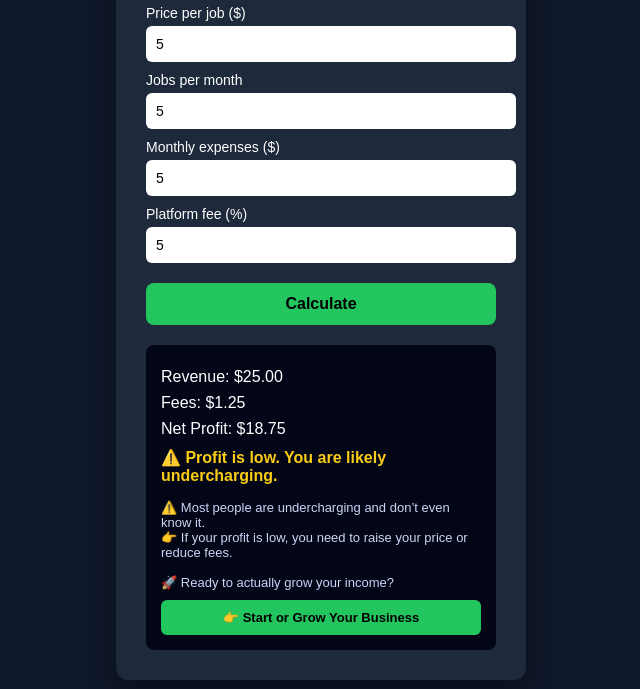
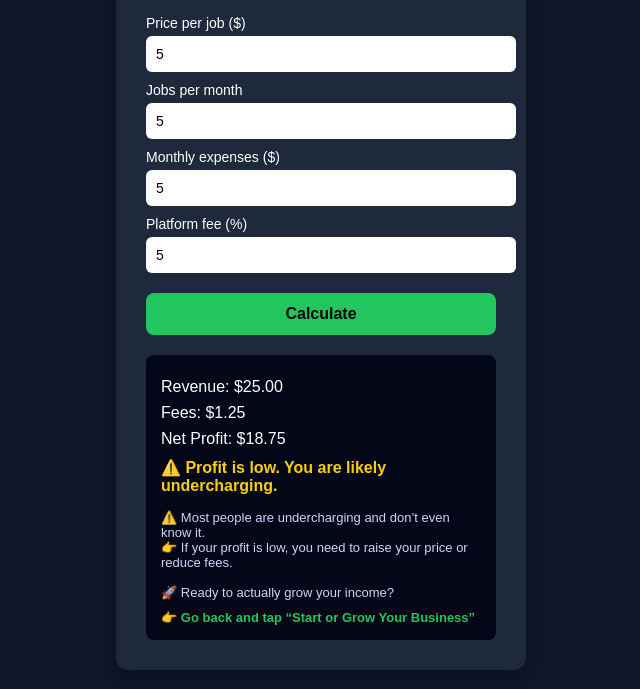
Before and after one commit to lholmes274-spec/profit-calculator, a plain HTML site: page index.html in a window 1280 px wide. Both pictures are taken after typing "5", "5", "5", "5" into the empty fields and a click on the button "Calculate". Shown: the part 111-800 px from the top of the page, without its empty margins (319-959 px from the left). Drawn offline with Linux system fonts and the light colour scheme.

Commit message:
Removed external link, improved CTA funnel

```diff
--- a/index.html
+++ b/index.html
@@ -96,21 +96,11 @@
       color: #cbd5f5;
     }
 
-    /* 🔥 Button-style CTA */
-    .cta a {
+    .cta strong {
       display: block;
       margin-top: 10px;
-      background: #22c55e;
-      color: #000;
-      padding: 10px;
-      border-radius: 6px;
-      text-align: center;
+      color: #22c55e;
       font-weight: bold;
-      text-decoration: none;
-    }
-
-    .cta a:hover {
-      background: #16a34a;
     }
   </style>
 </head>
@@ -142,15 +132,13 @@
 
     <div class="message" id="message"></div>
 
-    <!-- 💰 MONEY CTA SECTION -->
+    <!-- 💰 NON-CLICKABLE CTA -->
     <div class="cta">
       ⚠️ Most people are undercharging and don’t even know it.<br>
       👉 If your profit is low, you need to raise your price or reduce fees.<br><br>
 
       🚀 Ready to actually grow your income?<br>
-      <a href="https://prosperityhub.app" target="_blank">
-        👉 Start or Grow Your Business
-      </a>
+      <strong>👉 Go back and tap “Start or Grow Your Business”</strong>
     </div>
   </div>
 </div>
```
